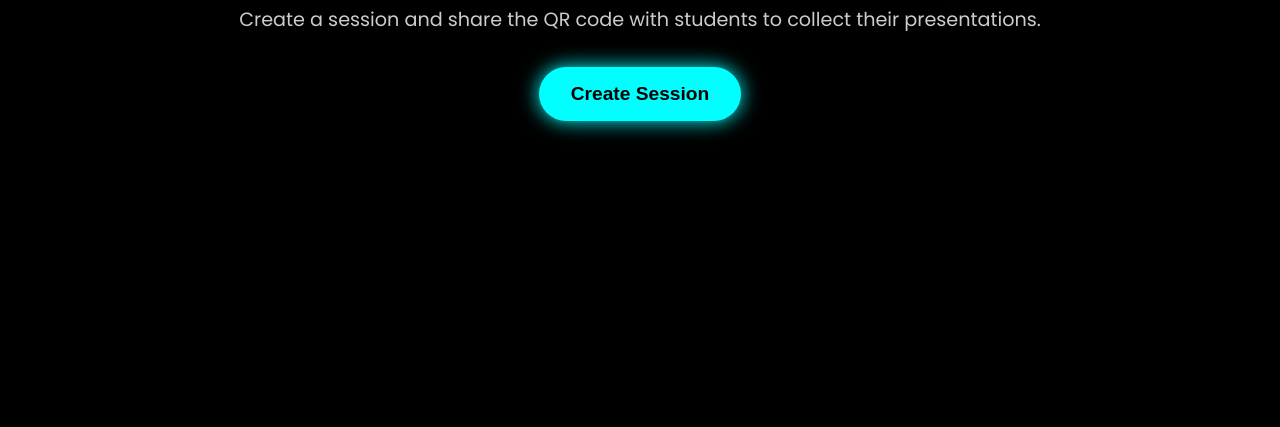
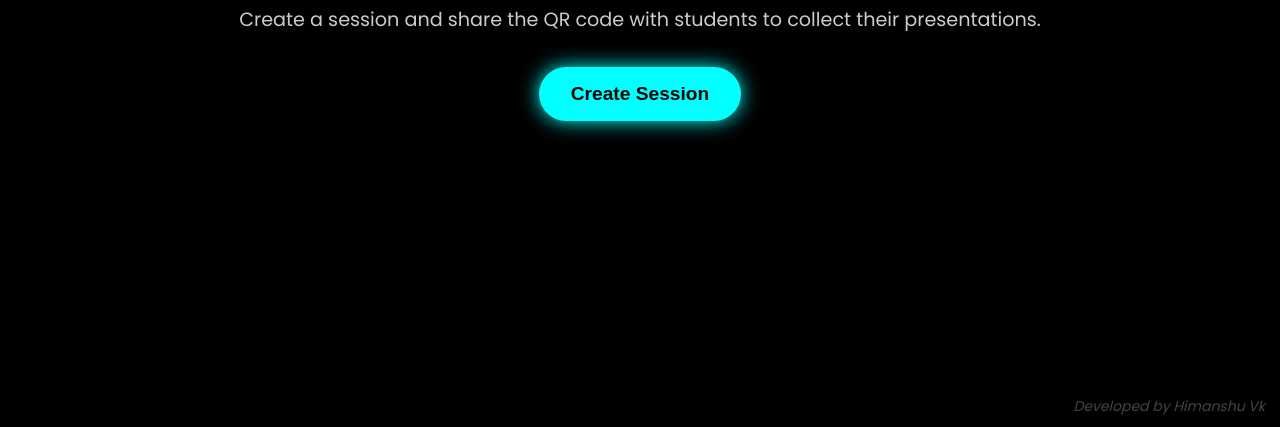
Before and after one commit to vkHimanshu/QR-based-PPT-Sharing-Platform, a website: page index.html in a window 1280 px wide. Shown: the part 373-800 px from the top of the page. Drawn offline with Linux system fonts and the light colour scheme.

Commit message:
added devloper name in footer

```diff
--- a/index.html
+++ b/index.html
@@ -30,6 +30,10 @@
         </main>
     </div>
 
+     <footer>
+               <p>Developed by Himanshu Vk</p>
+       </footer>
+
     <script src="js/script.js"></script>
 </body>
 </html>
```
